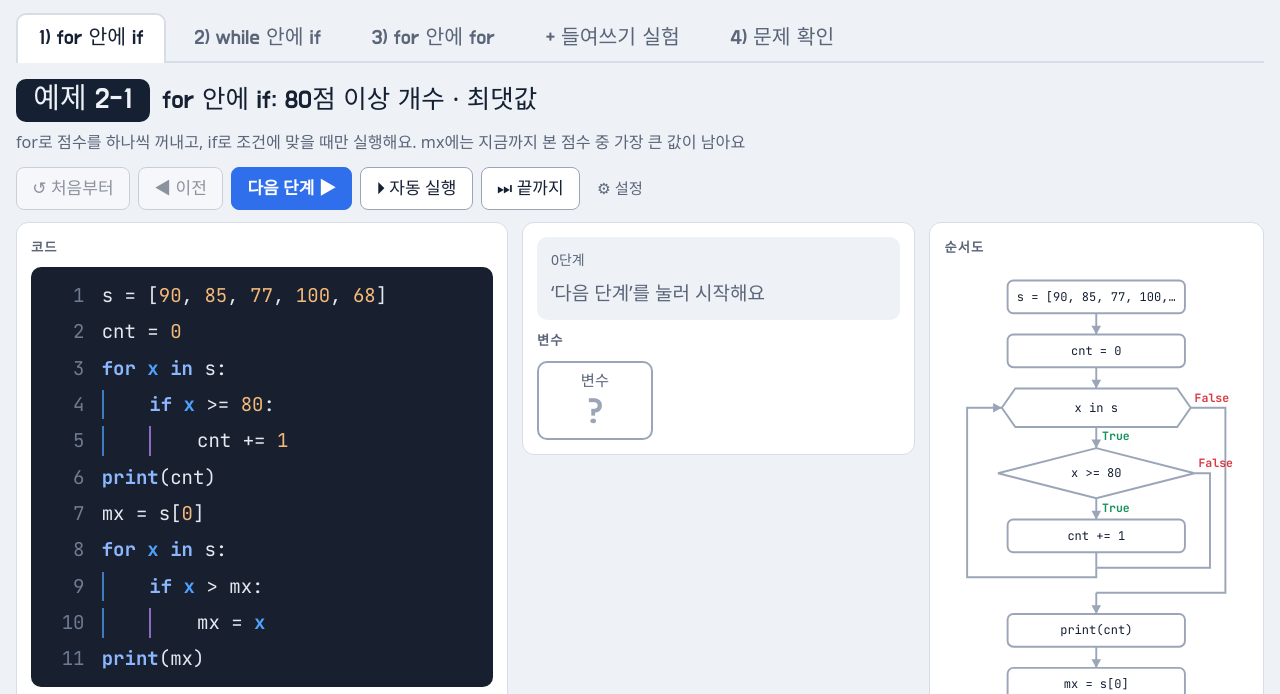
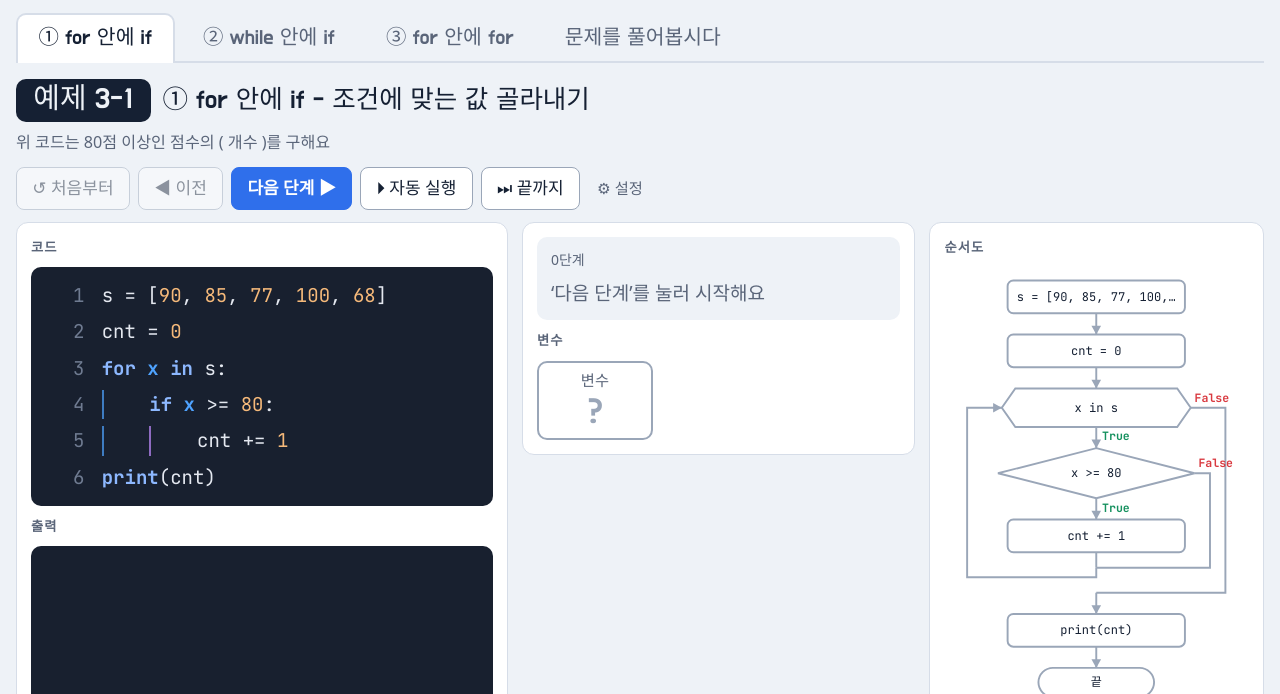
Before and after one commit to dayoungjeong123/python_lab, a plain HTML site: page for2/index.html in a window 1280 px wide. Shown: the part 91-785 px from the top of the page. Drawn offline with Linux system fonts and the light colour scheme; a web font is replaced by a local one.

Commit message:
프린트(PDF)와 똑같이 맞추기: 예제 1-1, 예제 3-1~3-3, 문제 1~5
- 예제 1-1: list1 = ["실드", "투시경", "물약"] / "바늘"로 바꾸기
- 예제 번호를 3-1, 3-2, 3-3으로, 3-1은 80점 이상 개수만 (최댓값 뺌), 3-3의 '맛보기' 뺌
- 프린트에 없는 '들여쓰기 실험' 탭과 while 3의 배수 문제 뺌
- 문제 1: a = [9, 4, 1, 3, 8] 빈칸 3개(1, -1, 6) / 문제 2: ★ 횟수 / 문제 3: 짝수 빈칸 /
  문제 4: 값·인덱스 / (도전)문제 5: 평균과 평균 이상 개수
- 탭 이름을 ① for 안에 if · ② while 안에 if · ③ for 안에 for · 문제를 풀어봅시다로

Co-Authored-By: Claude Opus 5.5 <noreply@anthropic.com>
Claude-Session: https://claude.ai/code/session_01F9Niq1sxqbq4MFz3i2Fiog

```diff
--- a/for2/index.html
+++ b/for2/index.html
@@ -678,10 +678,10 @@ function esc(s){ return String(s).replace(/&/g,'&amp;').replace(/</g,'&lt;').rep
 /* ───────── 예제 데이터 (프린트와 같은 번호) ───────── */
 const EX = {
   e11:{no:'예제 1-1', title:'리스트 기본 3단계', desc:'만들기 → 꺼내기 → 바꾸기. 인덱스는 0부터, 맨 뒤는 -1!', code:
-`s = [90, 85, 77, 100, 68]
-print(s[0], s[-1])
-s[1] = 95
-print(s)`},
+`list1 = ["실드", "투시경", "물약"]
+print(list1[0], list1[-1])
+list1[1] = "바늘"
+print(list1)`},
   e12:{no:'예제 1-2', title:'리스트 활용 3총사', desc:'len(개수), append(맨 뒤에 추가), 슬라이싱 s[a:b](a부터 b-1까지)', code:
 `s = [90, 85, 77]
 print(len(s))
@@ -700,19 +700,14 @@ total = 0
 for i in range(len(s)):      # i = 자리 번호
     total += s[i]
 print(total)`},
-  e21:{no:'예제 2-1', title:'for 안에 if: 80점 이상 개수 · 최댓값', desc:'for로 점수를 하나씩 꺼내고, if로 조건에 맞을 때만 실행해요. mx에는 지금까지 본 점수 중 가장 큰 값이 남아요', code:
+  e31:{no:'예제 3-1', title:'① for 안에 if - 조건에 맞는 값 골라내기', desc:'위 코드는 80점 이상인 점수의 ( 개수 )를 구해요', code:
 `s = [90, 85, 77, 100, 68]
 cnt = 0
 for x in s:
     if x >= 80:
         cnt += 1
-print(cnt)
-mx = s[0]
-for x in s:
-    if x > mx:
-        mx = x
-print(mx)`},
-  e22:{no:'예제 2-2', title:'while 안에 if: 0을 입력할 때까지 짝수만 더하기', desc:'n이 0이 아니면 계속 반복해요. 짝수(n % 2 == 0)일 때만 total에 더해요. 위의 ⌨ 입력값을 바꿔서도 실행해 보세요!', inputs:['3','4','5','6','0'], code:
+print(cnt)`},
+  e32:{no:'예제 3-2', title:'② while 안에 if - 0을 입력할 때까지 짝수만 더하기', desc:'입력 : 3 4 5 6 0', inputs:['3','4','5','6','0'], code:
 `total = 0
 n = int(input())
 while n != 0:
@@ -720,39 +715,31 @@ while n != 0:
         total += n
     n = int(input())
 print(total)`},
-  e23:{no:'예제 2-3', title:'for 안에 for (맛보기): 별찍기', desc:"바깥 for가 1번 돌 때 안쪽 for는 끝까지 돌아요. end='' → 옆으로 출력, print() → 줄바꿈", code:
+  e33:{no:'예제 3-3', title:'③ for 안에 for - 별찍기', desc:'바깥 for가 1번 돌 때, 안쪽 for는 ( 끝까지 ) 돌아요. 안쪽 명령의 실행 횟수 = 바깥 반복 횟수 ( 곱하기 ) 안쪽 반복 횟수', code:
 `for i in range(3):
     for j in range(5):
         print('*', end='')
     print()`},
-  q1:{no:'문제 1', title:'빈칸 채우기 (리스트)', desc:'결과가 5 / 6 15가 되도록 빈칸 ①②에 들어갈 인덱스를 채워요', quiz:true, code:
-`a = [3, 6, 9, 12]
-a.append(15)
-print(len(a))
-print(a[1], a[-1])`},
-  q2:{no:'문제 2', title:'빈칸 채우기 (for 안에 if - 짝수만 출력)', desc:'결과가 8 12 6이 되도록 빈칸 ①②를 채워요', quiz:true, code:
+  q1:{no:'문제 1', title:'결과가 오른쪽처럼 나오도록 빈칸을 채우시오.', desc:'결과: 4 8 / [9, 4, 1, 3, 8, 6] 6', quiz:true, code:
+`a = [9, 4, 1, 3, 8]
+print(a[1], a[-1])
+a.append(6)
+print(a, len(a))`},
+  q2:{no:'문제 2', title:"'★'은 몇 번 출력될까?", desc:'★ : (   ) 번', quiz:true, code:
+`for i in range(3):
+    for j in range(4):
+        print('★')`},
+  q3:{no:'문제 3', title:'결과가 오른쪽처럼 나오도록 빈칸을 채우시오. (짝수만 출력)', desc:'결과: 8 12 6', quiz:true, code:
 `nums = [3, 8, 5, 12, 7, 6]
 for x in nums:
     if x % 2 == 0:
         print(x, end=' ')`},
-  q3:{no:'문제 3', title:'실행 결과 쓰기 (값일까? 인덱스일까?)', desc:'print(i)는 자리 번호(인덱스)를 출력해요. 값 s[i]와 헷갈리지 않게!', quiz:true, code:
+  q4:{no:'문제 4', title:'실행 결과를 쓰시오. (값일까? 인덱스일까?)', desc:'', quiz:true, code:
 `s = [6, 3, 8, 5, 2]
 for i in range(len(s)):
     if s[i] > 4:
         print(i, end=' ')`},
-  q4:{no:'문제 4', title:"'★'은 몇 번 출력될까? (for 안에 for)", desc:'안쪽 명령의 실행 횟수 = 바깥 반복 횟수 × 안쪽 반복 횟수', quiz:true, code:
-`for i in range(3):
-    for j in range(4):
-        print('★')`},
-  q5:{no:'문제 5', title:'빈칸 채우기 (while 안에 if - 3의 배수 개수 세기)', desc:'입력이 3 5 9 12 0일 때 결과가 3이 되도록 빈칸 ①②를 채워요', quiz:true, inputs:['3','5','9','12','0'], code:
-`cnt = 0
-n = int(input())
-while n != 0:
-    if n % 3 == 0:
-        cnt += 1
-    n = int(input())
-print(cnt)`},
-  qc:{no:'도전과제', title:'평균과 평균 이상인 점수 개수', desc:'점수의 평균을 구하고, 평균 이상인 점수가 몇 개인지 출력해요 (결과: 84.0 / 3)', quiz:true, locked:true, code:
+  q5:{no:'(도전)문제 5', title:'점수의 평균을 구하고, 평균 이상인 점수가 몇 개인지 출력하시오.', desc:'결과: 84.0 / 3', quiz:true, locked:true, code:
 `s = [90, 85, 77, 100, 68]
 total = 0
 for x in s:
@@ -771,11 +758,10 @@ const SECTIONS = APP==='list' ? [
   {id:'func', name:'2) 활용 3총사', exs:['e12']},
   {id:'loop', name:'3) 리스트 + for', exs:['e13a','e13b']},
 ] : [
-  {id:'forif', name:'1) for 안에 if', exs:['e21']},
-  {id:'whileif', name:'2) while 안에 if', exs:['e22']},
-  {id:'forfor', name:'3) for 안에 for', exs:['e23']},
-  {id:'indent', name:'+ 들여쓰기 실험'},
-  {id:'quiz', name:'4) 문제 확인', exs:['q1','q2','q3','q4','q5','qc']},
+  {id:'forif', name:'① for 안에 if', exs:['e31']},
+  {id:'whileif', name:'② while 안에 if', exs:['e32']},
+  {id:'forfor', name:'③ for 안에 for', exs:['e33']},
+  {id:'quiz', name:'문제를 풀어봅시다', exs:['q1','q2','q3','q4','q5']},
 ];
 
 /* ───────── 공통 상태 ───────── */
@@ -1168,17 +1154,15 @@ const digits=v=>{ const m=String(v).match(/-?\d+/); return m?m[0]:''; };
 const nospace=v=>String(v).replace(/\s+/g,'');
 const outLines=v=>String(v).replace(/\r/g,'').split('\n').map(x=>x.replace(/\s+/g,' ').trim()).filter(Boolean);
 const ASK={
-  q1:{blank:"a = [3, 6, 9, 12]\na.append(15)\nprint(len(a))\nprint(a[ ① ], a[ ② ])", goal:'5\n6 15',
+  q1:{blank:"a = [9, 4, 1, 3, 8]\nprint(a[ ① ], a[ ② ])\na.append( ③ )\nprint(a, len(a))", goal:'4 8\n[9, 4, 1, 3, 8, 6] 6',
       fields:[{id:'b1',label:'빈칸 ①',ans:'1 (또는 -4)',ok:v=>['1','-4'].includes(digits(v))&&nospace(v).length<=3},
-              {id:'b2',label:'빈칸 ②',ans:'-1 (또는 4)',ok:v=>['-1','4'].includes(digits(v))&&nospace(v).length<=3}]},
-  q2:{blank:"nums = [3, 8, 5, 12, 7, 6]\nfor x in ①:\n    if x % 2 == ②:\n        print(x, end=' ')", goal:'8 12 6',
+              {id:'b2',label:'빈칸 ②',ans:'-1 (또는 4)',ok:v=>['-1','4'].includes(digits(v))&&nospace(v).length<=3},
+              {id:'b3',label:'빈칸 ③',ans:'6',ok:v=>nospace(v)==='6'}]},
+  q2:{fields:[{id:'n',label:"'★' 출력 횟수",ans:'12번',ok:v=>digits(v)==='12'}]},
+  q3:{blank:"nums = [3, 8, 5, 12, 7, 6]\nfor x in ①:\n    if x % 2 == ②:\n        print(x, end=' ')", goal:'8 12 6',
       fields:[{id:'b1',label:'빈칸 ①',ans:'nums',ok:v=>nospace(v)==='nums'},
               {id:'b2',label:'빈칸 ②',ans:'0',ok:v=>nospace(v)==='0'}]},
-  q3:{fields:[{id:'out',label:'실행 결과',ans:'0 2 3',ok:v=>outLines(v).join(' ')==='0 2 3'}]},
-  q4:{fields:[{id:'n',label:"'★' 출력 횟수",ans:'12번',ok:v=>digits(v)==='12'}]},
-  q5:{blank:"cnt = 0\nn = int(input())\nwhile n != ①:\n    if n % 3 == ②:\n        cnt += 1\n    n = int(input())\nprint(cnt)", goal:'3',
-      fields:[{id:'b1',label:'빈칸 ①',ans:'0',ok:v=>nospace(v)==='0'},
-              {id:'b2',label:'빈칸 ②',ans:'0',ok:v=>nospace(v)==='0'}]},
+  q4:{fields:[{id:'out',label:'실행 결과',ans:'0 2 3',ok:v=>outLines(v).join(' ')==='0 2 3'}]},
 };
 G.answers={};
 function gateView(sec,key){
@@ -1242,7 +1226,7 @@ function showEx(sec, key, flash){
   const chips=h('div',{class:'chips'}, ...S.exs.map(k=>h('button',{class:'chip','aria-pressed':String(k===key), onclick:()=>showEx(sec,k)}, `${EX[k].no} ${EX[k].title}`)));
   if(S.exs.length>1) panel.append(chips);
   const ex=EX[key];
-  panel.append(h('div',{class:'exhead'}, h('span',{class:'exno'},ex.no), h('span',{class:'extitle'},ex.title), h('div',{class:'exdesc'},ex.desc)));
+  panel.append(h('div',{class:'exhead'}, h('span',{class:'exno'},ex.no), h('span',{class:'extitle'},ex.title), ex.desc?h('div',{class:'exdesc'},ex.desc):null));
   if(ex.quiz&&!ex.locked) panel.append(h('div',{class:'lead'}, h('span',{},'📝'), h('span',{html:'<b>먼저 프린트에 직접 풀어요.</b> 내 답을 입력해야 실행 화면이 열려요.'})));
   if(ex.locked&&!G.unlocked[key]){
     panel.append(h('div',{class:'locked'}, h('b',{},'먼저 프린트에 직접 코드를 써 보세요!'), h('span',{class:'stepinfo'},'다 썼으면 아래 버튼을 눌러 정답 코드와 실행 과정을 확인해요.'), h('button',{class:'primary',onclick:()=>{G.unlocked[key]=true; showEx(sec,key);}},'정답 코드 보기')));
```
Also changed, not shown: list/index.html (+31 -47 lines), 1 other file.
